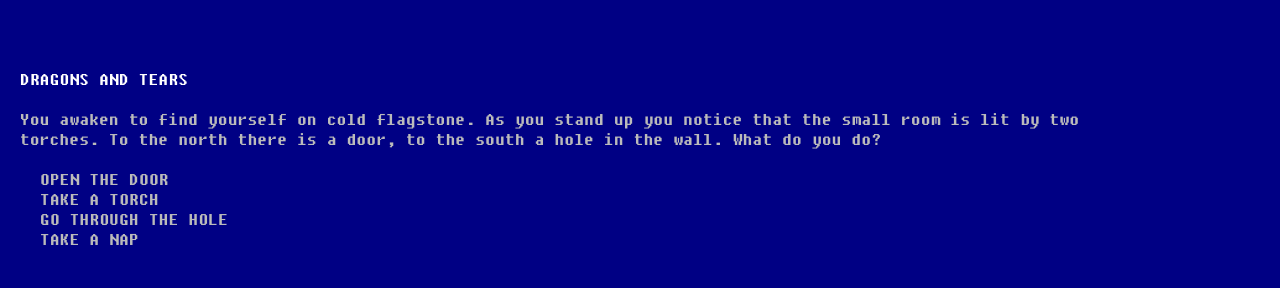
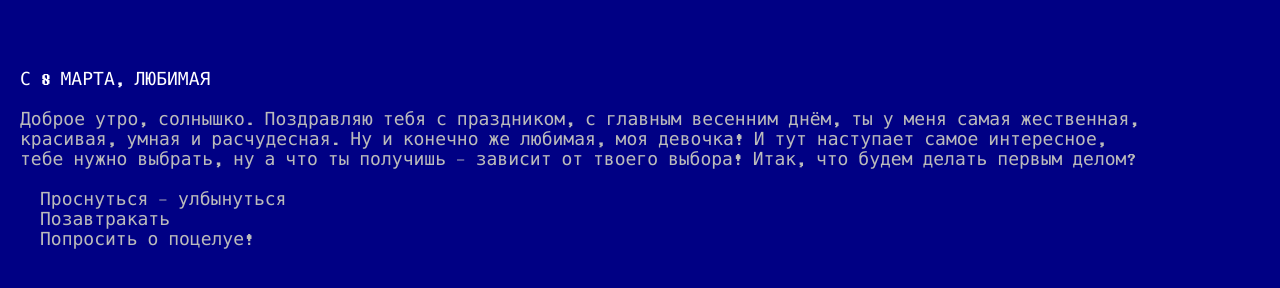
Before and after one commit to zavtraleto/zavtraleto.github.io, a website: page index.html in a window 1280 px wide. Drawn offline with nearby package versions, Linux system fonts and the light colour scheme.

Commit message:
First Russian Brunch

```diff
--- a/adventure.json
+++ b/adventure.json
@@ -1,37 +1,29 @@
 {
-	"adventureName": "Dragons And Tears",
-	"adventureDescription": "You awaken to find yourself on cold flagstone. As you stand up you notice that the small room is lit by two torches. To the north there is a door, to the south a hole in the wall. What do you do?",
+	"adventureName": "С 8 марта, любимая",
+	"adventureDescription": "Доброе утро, солнышко. Поздравляю тебя с праздником, с главным весенним днём, ты у меня самая жественная, красивая, умная и расчудесная. Ну и конечно же любимая, моя девочка! И тут наступает самое интересное, тебе нужно выбрать, ну а что ты получишь - зависит от твоего выбора! Итак, что будем делать первым делом?",
 	"winnngRound": 13,
 	"paths": [
 		{
 			"id": 1,
 			"round": 1,
-			"pathDescription": "OPEN THE DOOR",
-			"pathResult": "You cautiously open the door and start to walk forward when you foot catches a loose flagstone. You fall and break your neck. You are dead.",
+			"pathDescription": "Проснуться - улбынуться",
+			"pathResult": "Конечно, с твоей улыбкой ничто не сравниться, спасибо тебе за неё, но этот выбор очень условен и он возвращает нас к первому пункту путешествия.",
 			"goToNextRound": false,
 			"death": true
 		},
 		{
 			"id": 2,
 			"round": 1,
-			"pathDescription": "TAKE A TORCH",
-			"pathResult": "You lift the torch out of the wall sconce and open the door. Before you stretches a dark corridor that fades into inky, tenebrous, blackness. You walk for what feels like an eternity before you realize that your torch is beginning to burn out. What do you do?",
+			"pathDescription": "Позавтракать",
+			"pathResult": "Конечно, любой хороший день начинается с завтрака, а этот день начинается с завтрака от твоего мужчины, что же ты выберешь?",
 			"goToNextRound": true,
 			"death": false
 		},
 		{
 			"id": 3,
 			"round": 1,
-			"pathDescription": "GO THROUGH THE HOLE",
-			"pathResult": "You're not big enough to go through the hole. What would you like to do?",
-			"goToNextRound": false,
-			"death": false
-		},
-		{
-			"id": 4,
-			"round": 1,
-			"pathDescription": "TAKE A NAP",
-			"pathResult": "You awaken to find yourself on cold flagstone. As you stand up you notice that the small room is lit by two torches. To the north there is a door, to the south a hole in the wall. What do you do?",
+			"pathDescription": "Попросить о поцелуе!",
+			"pathResult": "Конечно, моя дорогая",
 			"goToNextRound": false,
 			"death": false
 		},
--- a/index.html
+++ b/index.html
@@ -1,5 +1,5 @@
 <!DOCTYPE html>
-<html lang="en" ng-app="textAdventureApp">
+<html lang="en-ru" ng-app="textAdventureApp">
 	<head>
 		<meta charset="utf-8">
 		<meta http-equiv="X-UA-Compatible" content="IE=edge">
```
